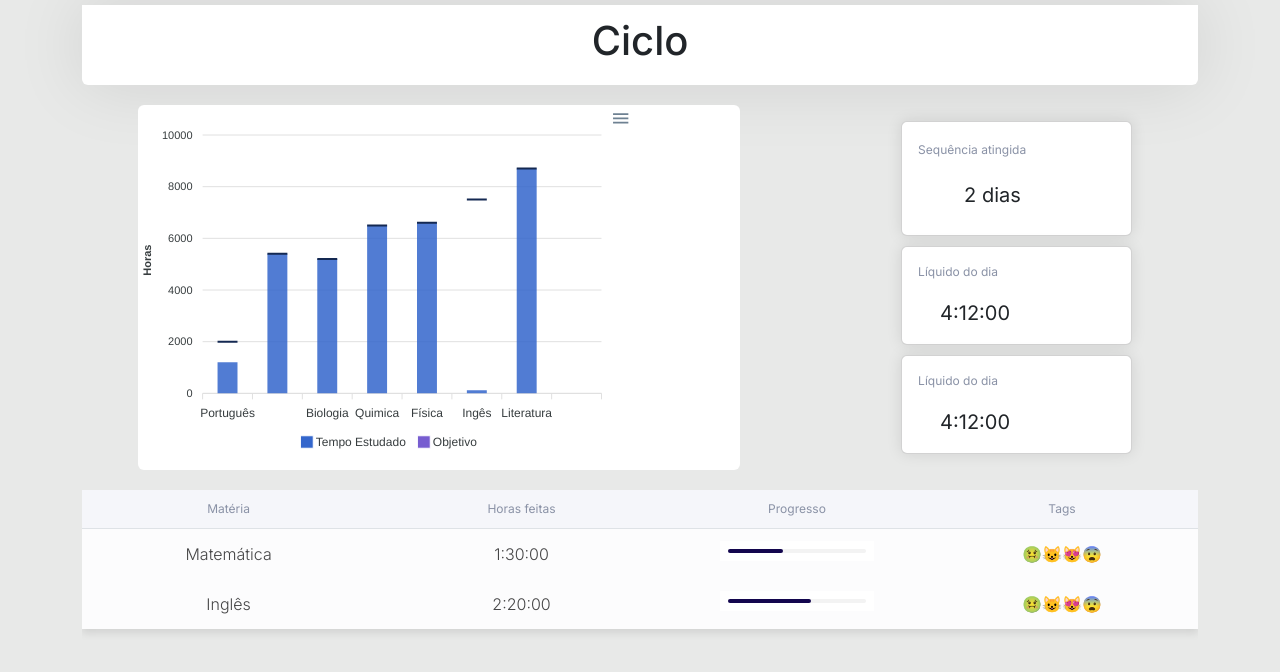
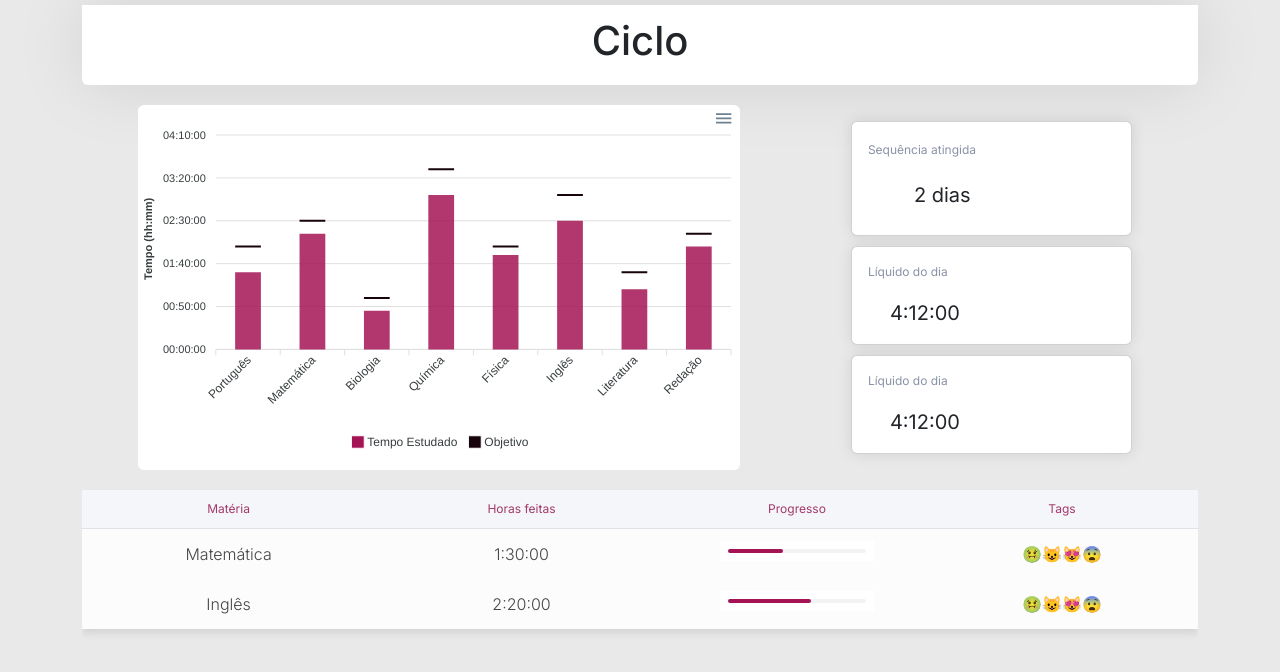
Before and after one commit to FreitassPedro/Immersion, a React (Vite) app in the folder frontend/: page /ciclo in a window 1280 px wide. Shown: the top 672 px of the page. Built offline with nearby package versions, Linux system fonts and the light colour scheme; some icons are missing.

Commit message:
feat: Ciclo Graph Ajustado
- Tamanho width 100%
- Comparação HH:mm
- Cores primary secondary as const
- Rotate Xaxis

```diff
--- a/frontend/src/components/CicloGraph/index.tsx
+++ b/frontend/src/components/CicloGraph/index.tsx
@@ -1,7 +1,13 @@
 import { ApexOptions } from "apexcharts";
 
 import Chart from "react-apexcharts";
-import  { useState } from "react";
+import { useState } from "react";
+
+const primaryColor = "#a41455";
+const secondaryColor = "#17030c";
+const labels = ["Português", "Matemática", "Biologia", "Química", "Física", "Inglês", "Literatura", "Redação"];
+const dadosMock = ["01:30:00", "02:15:00", "00:45:00", "03:00:00", "01:50:00", "02:30:00", "01:10:00", "02:00:00"];
+const metasMock = ["02:00:00", "02:30:00", "01:00:00", "03:30:00", "02:00:00", "03:00:00", "01:30:00", "02:15:00"];
 
 type ChartData = {
   labels: string[];
@@ -9,70 +15,88 @@ type ChartData = {
     x: string;
     y: number;
     goals: {
-      name: string;
       value: number;
-      strokeColor: string;
+      strokeColor: string
+    }[];
+  }[];
+};
+
+const timeToMinutes = (time: string): number => {
+  const [hh, mm, ss] = time.split(":").map(Number);
+  return hh * 60 + mm + ss / 60; // Converte para minutos
+};
+const minutesToTime = (minutes: number): string => {
+  const hh = Math.floor(minutes / 60);
+  const mm = Math.floor(minutes % 60);
+  return `${String(hh).padStart(2, "0")}:${String(mm).padStart(2, "0")}:00`;
 }
-  }
-};
 
 export const CicloGraph = () => {
   const [state, setState] = useState<ChartData>({
-    labels: ["Português", "Matemática", "Biologia", "Quimica", "Física", "Ingês","Literatura", "Redação"],
-    series: [
-      {x: "Portugues", y: 1200, goals: [{name: "Objetivo", value: 2000, strokeColor: "#142952"}]},
-      {x: "Matemática", y: 5400, goals: [{name: "Objetivo", value: 5400, strokeColor: "#142952"}]},
-      {x: "Biologia", y: 5200, goals: [{name: "Objetivo", value: 5200, strokeColor: "#142952"}]},
-      {x: "Quimica", y: 6500, goals: [{name: "Objetivo", value: 6500, strokeColor: "#142952"}]},
-      {x: "Física", y: 6600, goals: [{name: "Objetivo", value: 6600, strokeColor: "#142952"}]},
-      {x: "Ingês", y: 120, goals: [{name: "Objetivo", value: 7500, strokeColor: "#142952"}]},
-      {x: "Literatura", y: 8700, goals: [{name: "Objetivo", value: 8700, strokeColor: "#142952"}]},
-    ],
+    labels,
+    series: labels.map((xLabel, index) => ({
+      x: xLabel,
+      y: timeToMinutes(dadosMock[index]),
+      goals: [{ name: "Meta", value: timeToMinutes(metasMock[index]), strokeColor: secondaryColor }],
+    })),
+
 
   });
+
 
 
   const options: ApexOptions = {
     chart: {
       type: 'bar',
     },
+
     plotOptions: {
       bar: {
         columnWidth: "40%",
       },
     },
-    colors: ["#3366cc"],
+    colors: [primaryColor],
     dataLabels: {
       enabled: false,
     },
+
     legend: {
       show: true,
       showForSingleSeries: true,
       customLegendItems: ["Tempo Estudado", "Objetivo"],
       markers: {
-        fillColors: ["#3366cc", "#775DD0"],
+        fillColors: [primaryColor, secondaryColor],
       },
     },
     xaxis: {
       categories: state.labels,
+      labels: {
+        rotate: -45,
+        trim: false,
+        rotateAlways: true,
+      },
     },
     yaxis: {
       title: {
-        text: "Horas",
+        text: "Tempo (hh:mm)",
       },
+      labels: {
+        formatter: (value) => minutesToTime(value as number),
+      },
+
     },
 
 
   };
 
   return (
-  <div id="chart">
+    <div id="chart" style={{ width: "100%" }}>
       <Chart
         options={options}
-      series={[{name: "Horas", data: state.series}]}
+        series={[{ name: "Horas", data: state.series }]}
         type='bar'
         height={350}
-      width={500}
+
       />
     </div>
   );
--- a/frontend/src/pages/Ciclo/styles.css
+++ b/frontend/src/pages/Ciclo/styles.css
@@ -25,7 +25,6 @@
     justify-content: space-between;
     width: 90%;
     align-items: center;
-
 }
 
 .ciclo-graph {
@@ -34,14 +33,15 @@
     border-radius: 6px;
     width: 60%;
 
-    img {
+    .ciclo-graph-bar {
+        display: flex;
         width: 100%;
     }
 }
 
 .ciclo-cards {
 
-    width: 25%
+    width: 30%
 }
 
 .card {
@@ -101,7 +101,7 @@
     thead th {
         background-color: #F5F6FA;
         font-size: 12px;
-        color: #8A92A6;
+        color: #a33969;
         font-weight: 400;
         text-align: center;
         padding: 10px;
@@ -130,7 +130,7 @@
       }
 
       progress::-webkit-progress-value {
-        background-color: #13064e;
+        background-color: #a41455;
         border-radius: 10px;
       }
 
```
Lines whose indentation alone changed are shown as unchanged.
